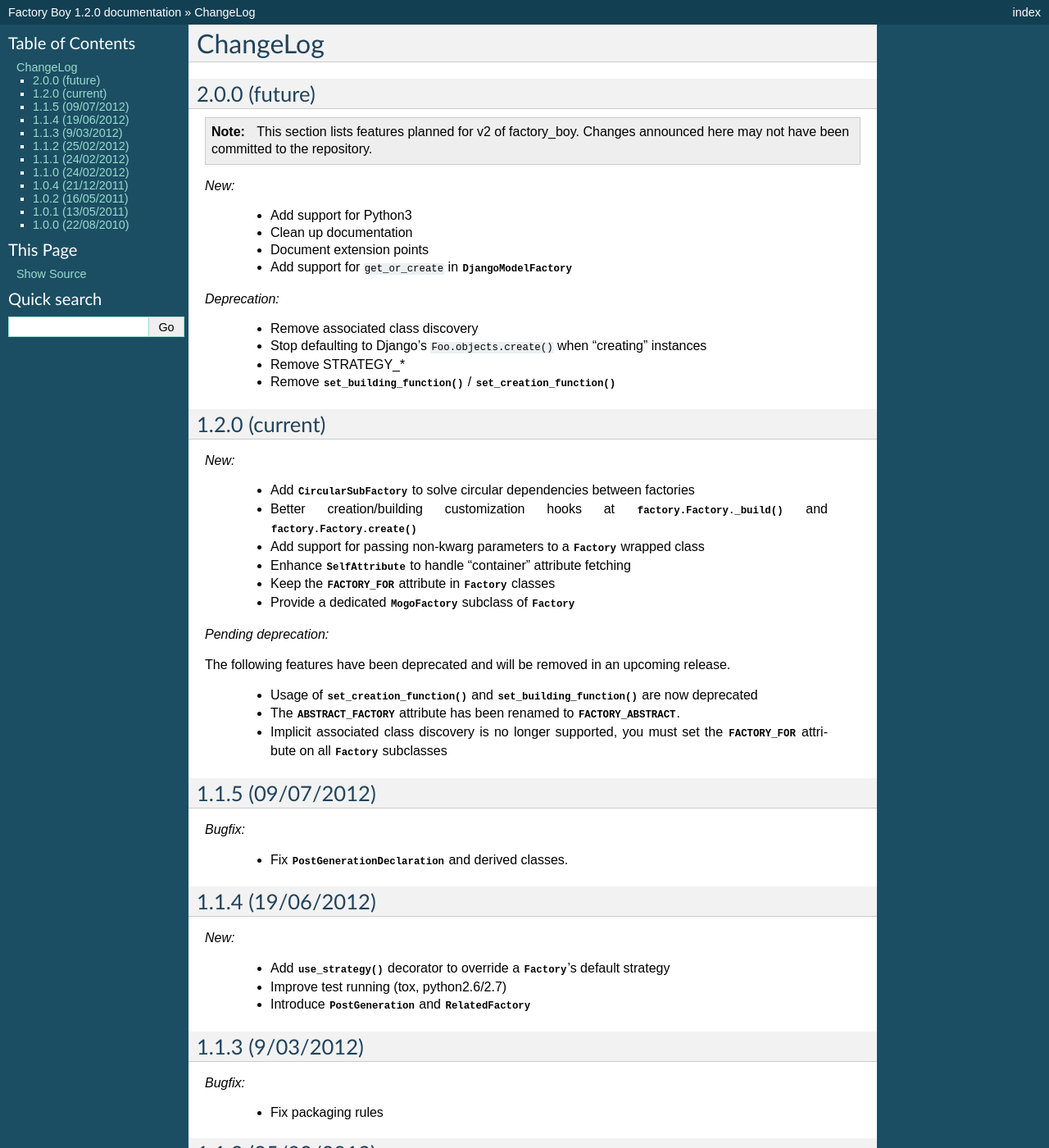
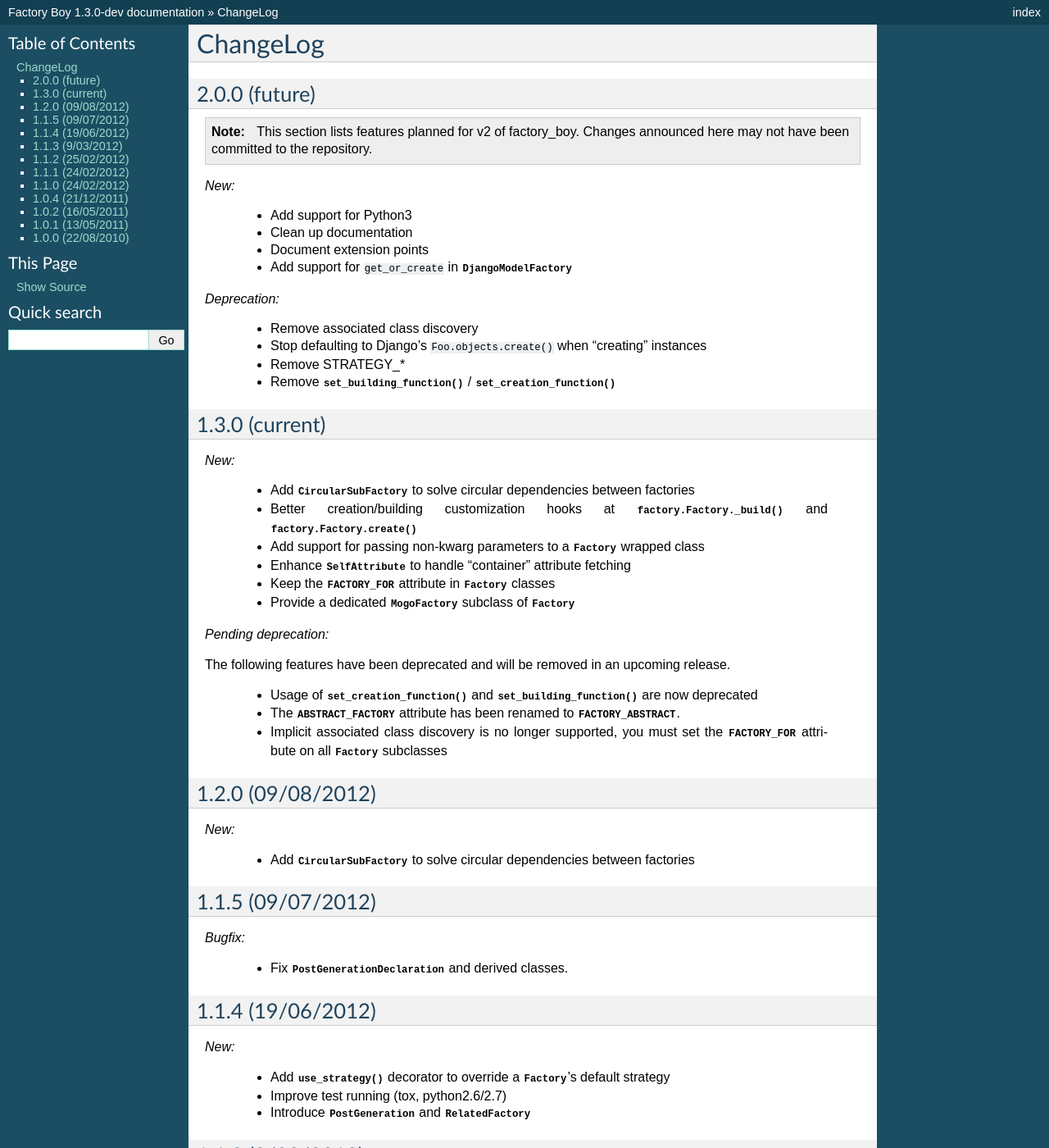
Before and after one commit to FactoryBoy/factory_boy, a Sphinx documentation site: the page built from docs/changelog.rst, in a window 1280 px wide and 1400 px high. Shown: the whole window at 82% size. Built offline with Sphinx 7.4.7, drawn with Linux system fonts in a browser that asks for light colours; some of the changed text lies outside the part shown.

Commit message:
Fix version numbering.
Somehow, I forgot that I had release 1.2.0 :/

Signed-off-by: Raphaël Barrois <raphael.barrois@polyconseil.fr>

```diff
--- a/docs/changelog.rst
+++ b/docs/changelog.rst
@@ -21,7 +21,7 @@
     - Remove :meth:`~factory.Factory.set_building_function` / :meth:`~factory.Factory.set_creation_function`
 
 
-1.2.0 (current)
+1.3.0 (current)
 ---------------
 
 *New:*
@@ -43,6 +43,13 @@
       :attr:`~factory.Factory.FACTORY_ABSTRACT`.
     - Implicit associated class discovery is no longer supported, you must set the :attr:`~factory.Factory.FACTORY_FOR`
       attribute on all :class:`~factory.Factory` subclasses
+
+1.2.0 (09/08/2012)
+------------------
+
+*New:*
+
+    - Add :class:`~factory.CircularSubFactory` to solve circular dependencies between factories
 
 1.1.5 (09/07/2012)
 ------------------
--- a/factory/__init__.py
+++ b/factory/__init__.py
@@ -20,7 +20,7 @@
 # OUT OF OR IN CONNECTION WITH THE SOFTWARE OR THE USE OR OTHER DEALINGS IN
 # THE SOFTWARE.
 
-__version__ = '1.2.0'
+__version__ = '1.3.0-dev'
 __author__ = 'Raphaël Barrois <raphael.barrois+fboy@polytechnique.org>'
 
 from .base import (
```
